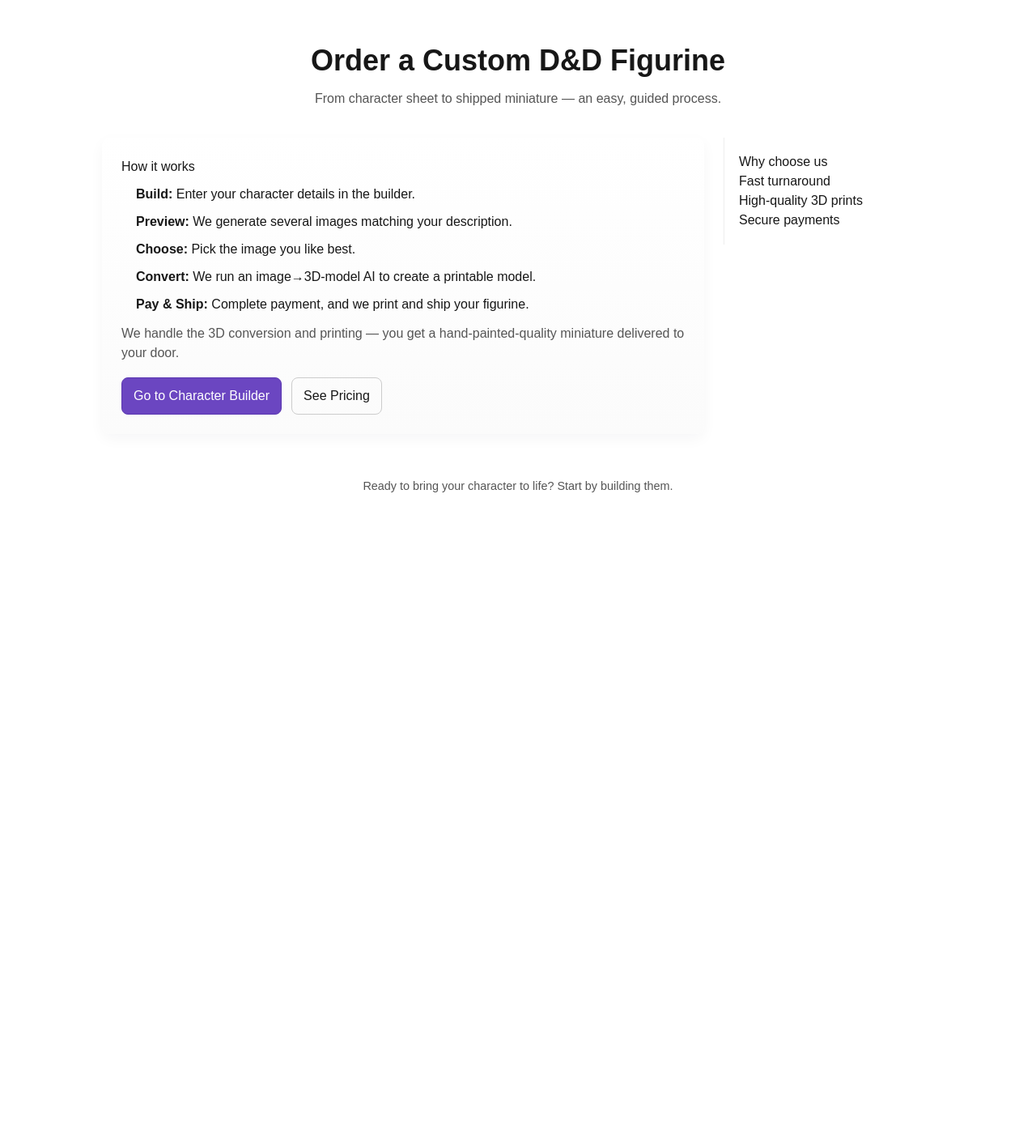
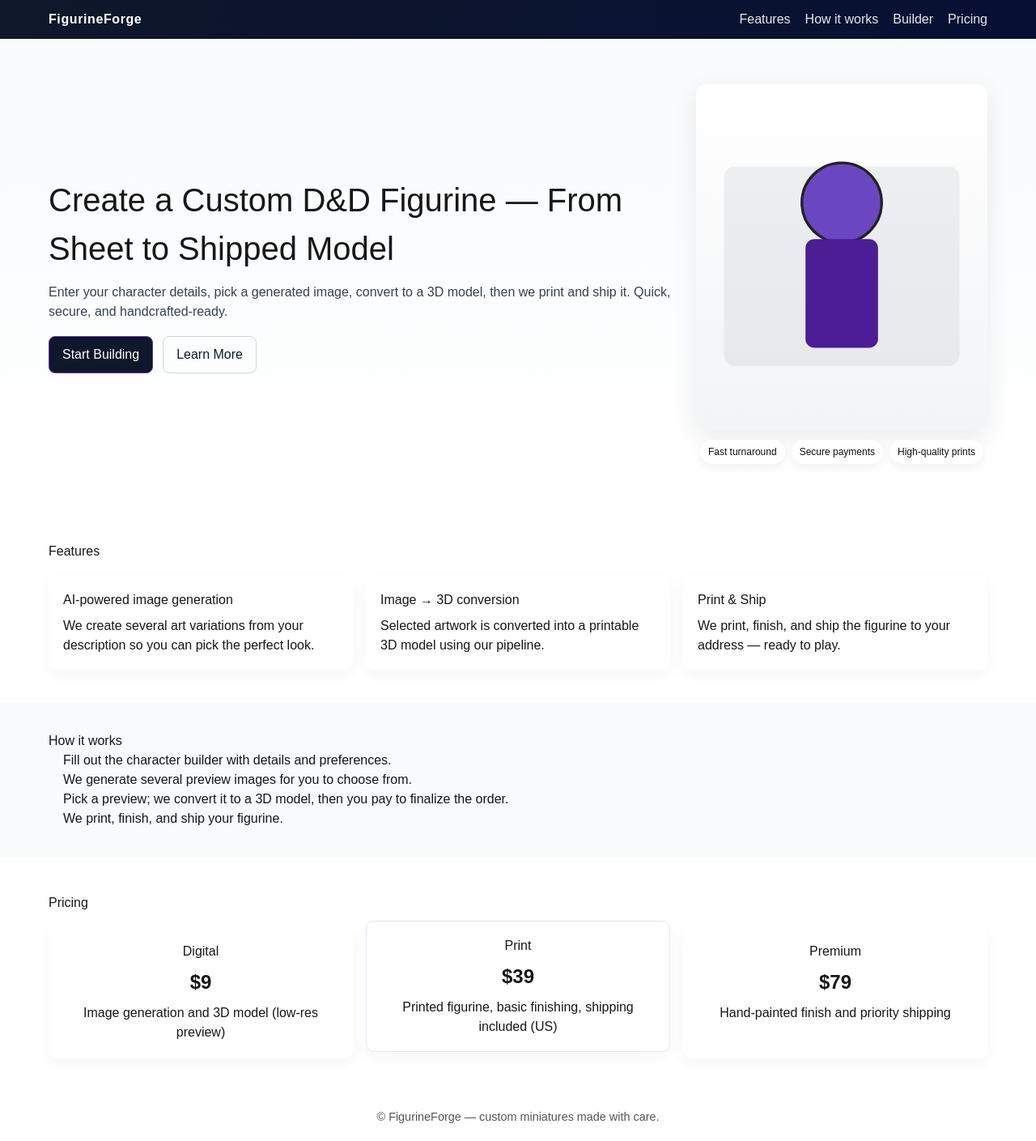
Before and after one commit to pipejack/dnd-mini-site, a Next.js app: page / in a window 1280 px wide. Shown: the whole page at 81% size. Before the commit the page ends 800 px from the top, so only its background shows below. Built offline with nearby package versions, Linux system fonts and the light colour scheme.

Commit message:
landing page mods

```diff
--- a/app/globals.css
+++ b/app/globals.css
@@ -63,3 +63,46 @@ body {
   .entry-container { flex-direction:column; padding:18px; }
   .sidebar { width:100%; border-left:0; }
 }
+
+/* DnD Beyond like homepage styles (original design) */
+.nav { background: linear-gradient(90deg,#0f172a, #071033); color:#fff; }
+.nav-inner { max-width:1200px; margin:0 auto; display:flex; align-items:center; justify-content:space-between; padding:12px 20px; }
+.logo { font-weight:800; letter-spacing:0.6px; }
+.nav-links a { margin-left:18px; color:rgba(255,255,255,0.9); text-decoration:none; }
+
+.hero-cta { background: linear-gradient(180deg,#f8fafc, #fff); padding:56px 0; }
+.hero-inner { max-width:1200px; margin:0 auto; display:flex; gap:28px; align-items:center; padding:0 20px; }
+.hero-copy { flex:1; }
+.hero-copy h1 { font-size:clamp(1.5rem,3.2vw,2.5rem); margin:0 0 12px 0; }
+.hero-copy p { color:#374151; margin:0 0 18px 0; }
+.hero-actions { display:flex; gap:12px; }
+.btn { display:inline-flex; align-items:center; justify-content:center; padding:10px 16px; border-radius:8px; text-decoration:none; border:1px solid transparent; }
+.btn.primary { background:#0f172a; color:#fff; }
+.btn.ghost { background:transparent; border:1px solid #d1d5db; color:#0f172a; }
+
+.hero-preview { width:360px; display:flex; flex-direction:column; align-items:center; gap:12px; }
+.hero-figure { width:100%; height:auto; display:block; border-radius:12px; background:linear-gradient(180deg,#fff,#f3f4f6); padding:12px; box-shadow:0 8px 30px rgba(2,6,23,0.08); }
+.hero-badges { display:flex; gap:8px; flex-wrap:wrap; justify-content:center; }
+.hero-badges span { background:#fff; padding:6px 10px; border-radius:999px; font-size:12px; color:#111; box-shadow:0 4px 12px rgba(2,6,23,0.06); }
+
+.features { padding:40px 0; }
+.section-inner { max-width:1200px; margin:0 auto; padding:0 20px; }
+.cards { display:grid; grid-template-columns:repeat(3,1fr); gap:16px; margin-top:18px; }
+.card { background:#fff; padding:18px; border-radius:10px; box-shadow:0 6px 20px rgba(2,6,23,0.04); }
+.card h3 { margin:0 0 8px 0; }
+
+.how { background:#f8fafc; padding:36px 0; }
+.how ol { padding-left:18px; }
+
+.pricing { padding:44px 0; }
+.pricing-grid { display:grid; grid-template-columns:repeat(3,1fr); gap:16px; margin-top:18px; }
+.price-card { background:#fff; padding:18px; border-radius:10px; text-align:center; box-shadow:0 6px 20px rgba(2,6,23,0.04); }
+.price-card.featured { transform:translateY(-8px); border:1px solid #e6e6ff; }
+.price-amount { font-size:1.5rem; font-weight:700; margin:8px 0; }
+
+@media (max-width:900px) {
+  .hero-inner { flex-direction:column-reverse; }
+  .cards, .pricing-grid { grid-template-columns:1fr; }
+  .hero-preview { width:100%; }
+  .nav-links a { margin-left:12px; }
+}
--- a/app/page.tsx
+++ b/app/page.tsx
@@ -2,40 +2,102 @@ import Link from "next/link";
 
 export default function Home() {
   return (
-    <div className="entry-root">
-      <header className="hero">
-        <h1 className="title">Order a Custom D&D Figurine</h1>
-        <p className="subtitle">From character sheet to shipped miniature — an easy, guided process.</p>
+    <div className="dndb-root">
+      <nav className="nav">
+        <div className="nav-inner">
+          <div className="logo">FigurineForge</div>
+          <div className="nav-links">
+            <Link href="#features">Features</Link>
+            <Link href="#how">How it works</Link>
+            <Link href="/builder">Builder</Link>
+            <a href="#pricing">Pricing</a>
+          </div>
+        </div>
+      </nav>
+
+      <header className="hero-cta">
+        <div className="hero-inner">
+          <div className="hero-copy">
+            <h1>Create a Custom D&D Figurine — From Sheet to Shipped Model</h1>
+            <p>Enter your character details, pick a generated image, convert to a 3D model, then we print and ship it. Quick, secure, and handcrafted-ready.</p>
+
+            <div className="hero-actions">
+              <Link href="/builder" className="btn primary">Start Building</Link>
+              <a href="#how" className="btn ghost">Learn More</a>
+            </div>
+          </div>
+
+          <div className="hero-preview" aria-hidden>
+            <svg viewBox="0 0 300 360" className="hero-figure" xmlns="http://www.w3.org/2000/svg">
+              <rect x="20" y="80" width="260" height="220" rx="12" fill="#0f172a" opacity="0.06" />
+              <circle cx="150" cy="120" r="44" fill="#6b46c1" stroke="#222" strokeWidth="3" />
+              <rect x="110" y="160" width="80" height="120" rx="10" fill="#4c1d95" />
+            </svg>
+            <div className="hero-badges">
+              <span>Fast turnaround</span>
+              <span>Secure payments</span>
+              <span>High-quality prints</span>
+            </div>
+          </div>
+        </div>
       </header>
 
-      <main className="entry-container">
-        <section className="process">
+      <section id="features" className="features">
+        <div className="section-inner">
+          <h2>Features</h2>
+          <div className="cards">
+            <div className="card">
+              <h3>AI-powered image generation</h3>
+              <p>We create several art variations from your description so you can pick the perfect look.</p>
+            </div>
+            <div className="card">
+              <h3>Image → 3D conversion</h3>
+              <p>Selected artwork is converted into a printable 3D model using our pipeline.</p>
+            </div>
+            <div className="card">
+              <h3>Print & Ship</h3>
+              <p>We print, finish, and ship the figurine to your address — ready to play.</p>
+            </div>
+          </div>
+        </div>
+      </section>
+
+      <section id="how" className="how">
+        <div className="section-inner">
           <h2>How it works</h2>
           <ol>
-            <li><strong>Build:</strong> Enter your character details in the builder.</li>
-            <li><strong>Preview:</strong> We generate several images matching your description.</li>
-            <li><strong>Choose:</strong> Pick the image you like best.</li>
-            <li><strong>Convert:</strong> We run an image→3D-model AI to create a printable model.</li>
-            <li><strong>Pay & Ship:</strong> Complete payment, and we print and ship your figurine.</li>
+            <li>Fill out the character builder with details and preferences.</li>
+            <li>We generate several preview images for you to choose from.</li>
+            <li>Pick a preview; we convert it to a 3D model, then you pay to finalize the order.</li>
+            <li>We print, finish, and ship your figurine.</li>
           </ol>
-          <p className="note">We handle the 3D conversion and printing — you get a hand-painted-quality miniature delivered to your door.</p>
-          <div className="entry-cta">
-            <Link href="/builder" className="btn primary">Go to Character Builder</Link>
-            <Link href="#pricing" className="btn">See Pricing</Link>
+        </div>
+      </section>
+
+      <section id="pricing" className="pricing">
+        <div className="section-inner">
+          <h2>Pricing</h2>
+          <div className="pricing-grid">
+            <div className="price-card">
+              <h3>Digital</h3>
+              <p className="price-amount">$9</p>
+              <p>Image generation and 3D model (low-res preview)</p>
+            </div>
+            <div className="price-card featured">
+              <h3>Print</h3>
+              <p className="price-amount">$39</p>
+              <p>Printed figurine, basic finishing, shipping included (US)</p>
+            </div>
+            <div className="price-card">
+              <h3>Premium</h3>
+              <p className="price-amount">$79</p>
+              <p>Hand-painted finish and priority shipping</p>
+            </div>
           </div>
-        </section>
+        </div>
+      </section>
 
-        <aside className="sidebar">
-          <h3>Why choose us</h3>
-          <ul>
-            <li>Fast turnaround</li>
-            <li>High-quality 3D prints</li>
-            <li>Secure payments</li>
-          </ul>
-        </aside>
-      </main>
-
-      <footer className="footer">Ready to bring your character to life? Start by building them.</footer>
+      <footer className="footer">© FigurineForge — custom miniatures made with care.</footer>
     </div>
   );
 }
```
